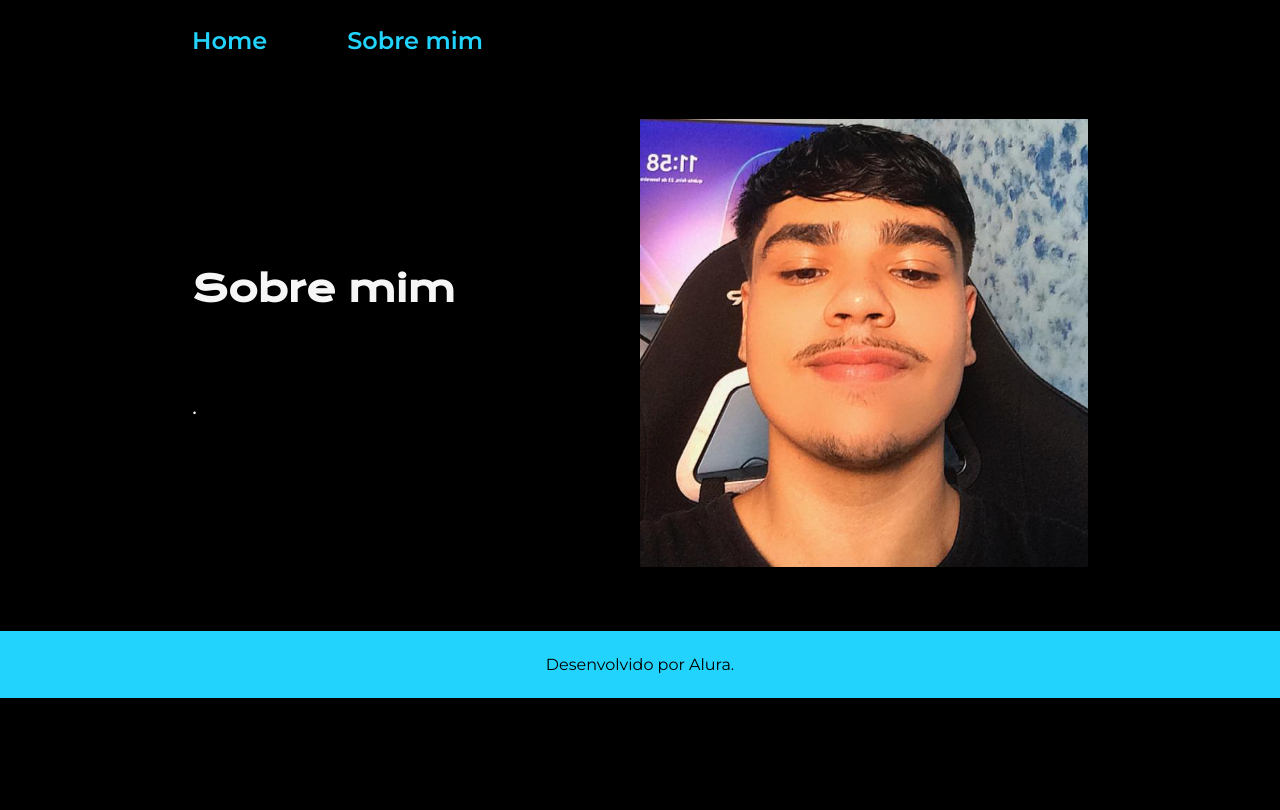
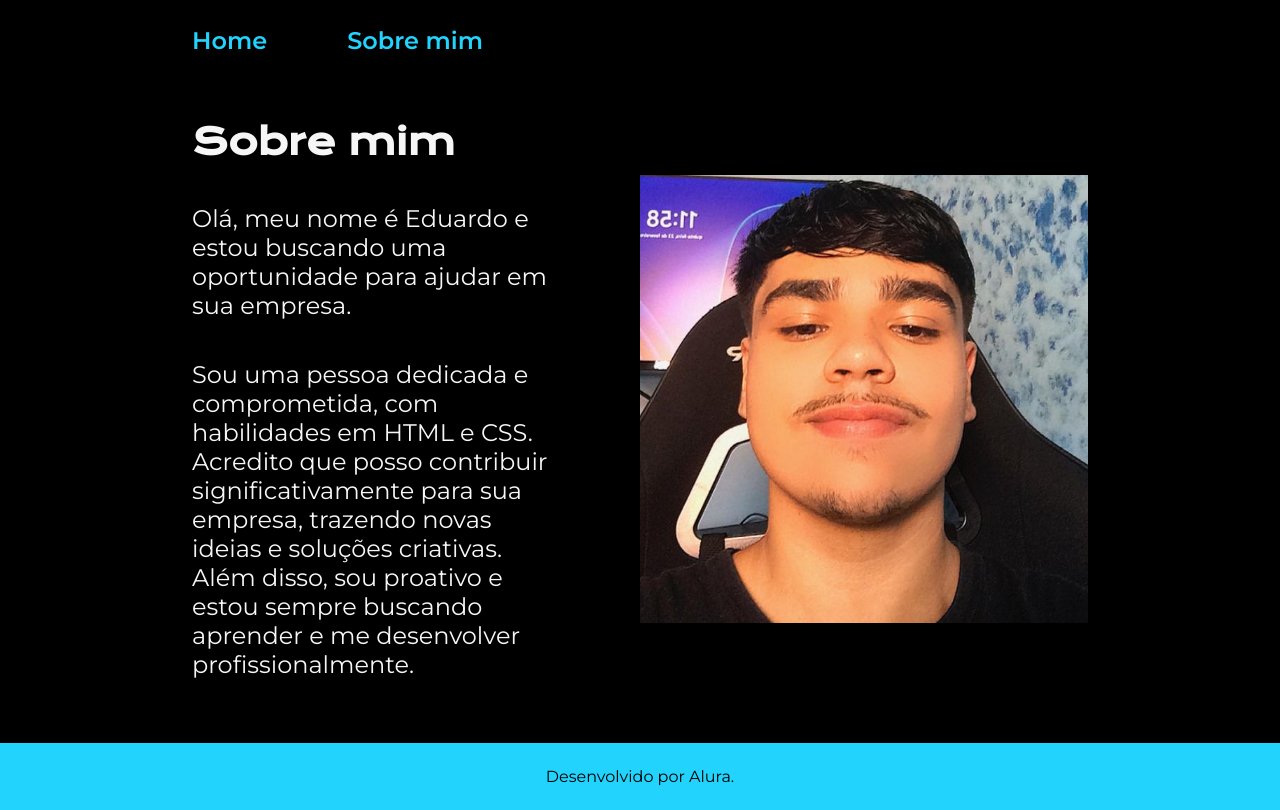
Before and after one commit to Du74/Portifolio, a plain HTML site: page about.html in a window 1280 px wide. Drawn offline with nearby package versions, Linux system fonts and the light colour scheme.

Commit message:
Add files via upload

```diff
--- a/about.html
+++ b/about.html
@@ -21,9 +21,10 @@
         <section class="apresentacao__conteudo">
             <h1 class="apresentacao__conteudo__titulo">Sobre mim</h1>
             <p class="apresentacao__conteudo__texto">
+                Olá, meu nome é Eduardo e estou buscando uma oportunidade para ajudar em sua empresa.
             </p>
             <p class="apresentacao__conteudo__texto">
-                .</p>
+                 Sou uma pessoa dedicada e comprometida, com habilidades em HTML e CSS. Acredito que posso contribuir significativamente para sua empresa, trazendo novas ideias e soluções criativas. Além disso, sou proativo e estou sempre buscando aprender e me desenvolver profissionalmente.</p>
         </section>
         <img class="apresentacao__imagem" src="dudu.jpg" alt="dudu">
     </main>
```
